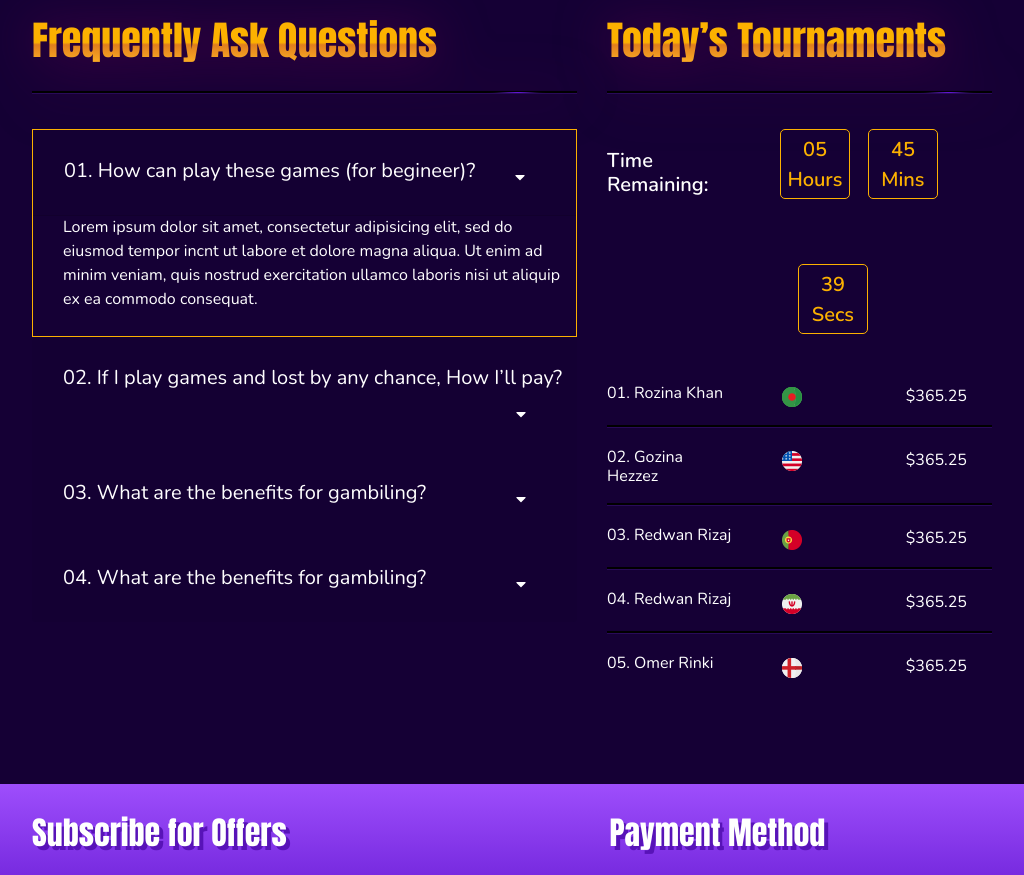
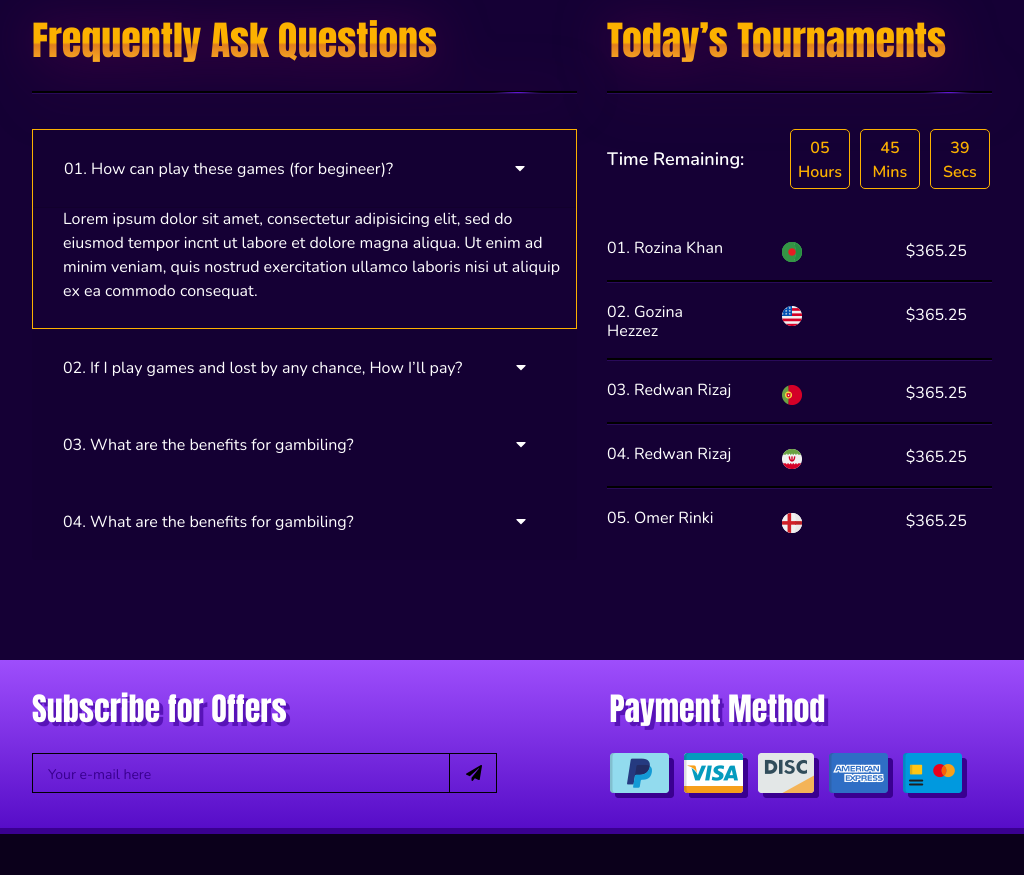
Before and after one commit to jonyrahman626/Jackpot-React, a React (Create React App) app: page / in a window 1024 px wide. Shown: the part 3160-4035 px from the top of the page. Built offline with nearby package versions, Linux system fonts and the light colour scheme.

Commit message:
Responsive

```diff
--- a/src/components/Tounament/TounamentResponsive.css
+++ b/src/components/Tounament/TounamentResponsive.css
@@ -1,5 +1,36 @@
-@media (min-width: 768px) and (max-width: 991.98px){
+@media (min-width: 991px) and (max-width: 1199.98px){
+    .touna_left_inner button span {
+        font-size: 16px;
+    }
 
+    .card-body p {
+        padding-right: 10px;
+    }
+
+    .coun_text h4 {
+        font-size: 18px;
+    }
+
+    .coundown {
+        height: 60px;
+        width: 60px;
+    }
+
+    .coundown {
+        margin-left: 10px;
+    }
+
+    .touna_left_inner button i {
+        padding-top: 0px;
+    }
+
+    .coundown span {
+        font-size: 16px;
+    }
+
+    .coundown p {
+        font-size: 16px;
+    }
 }
 @media (min-width: 768px) and (max-width: 991.98px){
     #tounament_part {
```
